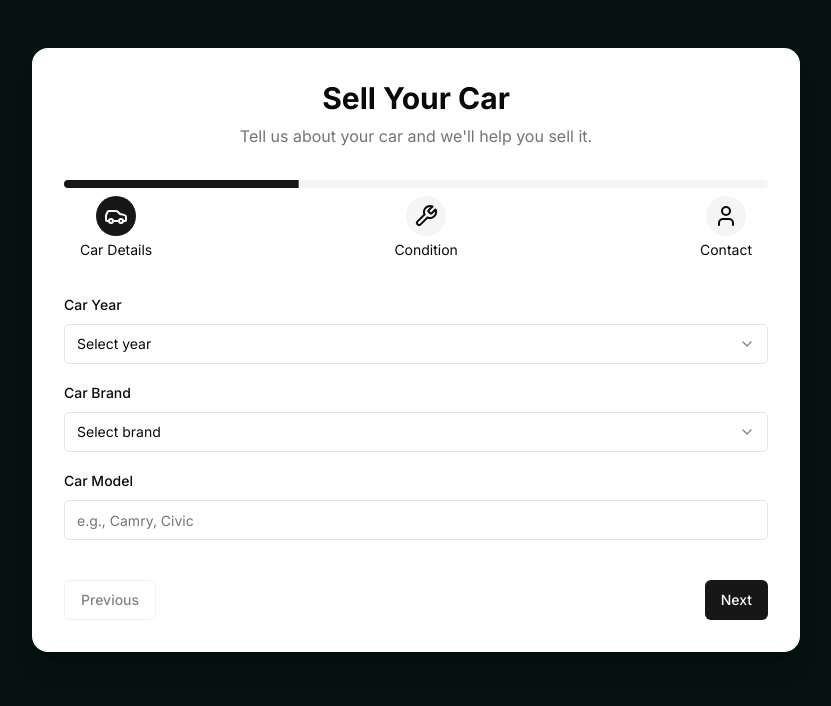
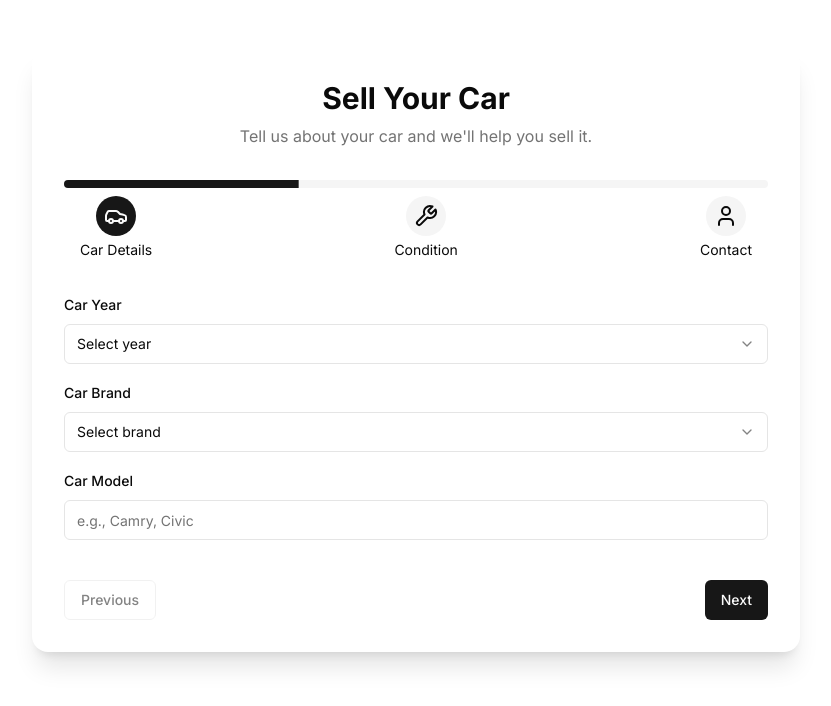
Before and after one commit to B-Mustafa/multi-step-form, a Next.js app: page / in a window 1280 px wide. Shown: the top 706 px of the page, without its empty margins (224-1055 px from the left). Built offline with nearby package versions, Linux system fonts and the light colour scheme.

Commit message:
change:bg-color to white

```diff
--- a/action/sendEmail.ts
+++ b/action/sendEmail.ts
@@ -16,7 +16,7 @@ export const sendEmail = async (formData: FormData) => {
     // Send email using Resend
     const data = await resend.emails.send({
       from: "Contact@mustafabhikhapur.me",
-      to: "bhikhapurmustafa@gmail.com",
+      to: ["bhikhapurmustafa@gmail.com","bareeqdigitals@gmail.com",],
       subject: "New Car Inquiry",
       react: React.createElement(CarInquiryEmail, formData),
     });
--- a/app/page.tsx
+++ b/app/page.tsx
@@ -4,7 +4,7 @@ import { MultiStepForm } from '@/components/multi-step-form';
 
 export default function Home() {
   return (
-    <main className="min-h-screen bg-[#05120f] py-12 px-4 sm:px-6 lg:px-8">
+    <main className="min-h-screen bg-white py-12 px-4 sm:px-6 lg:px-8">
       <div className="max-w-3xl mx-auto">
         <div className="bg-white shadow-xl rounded-2xl p-8">
           <MultiStepForm />
```
